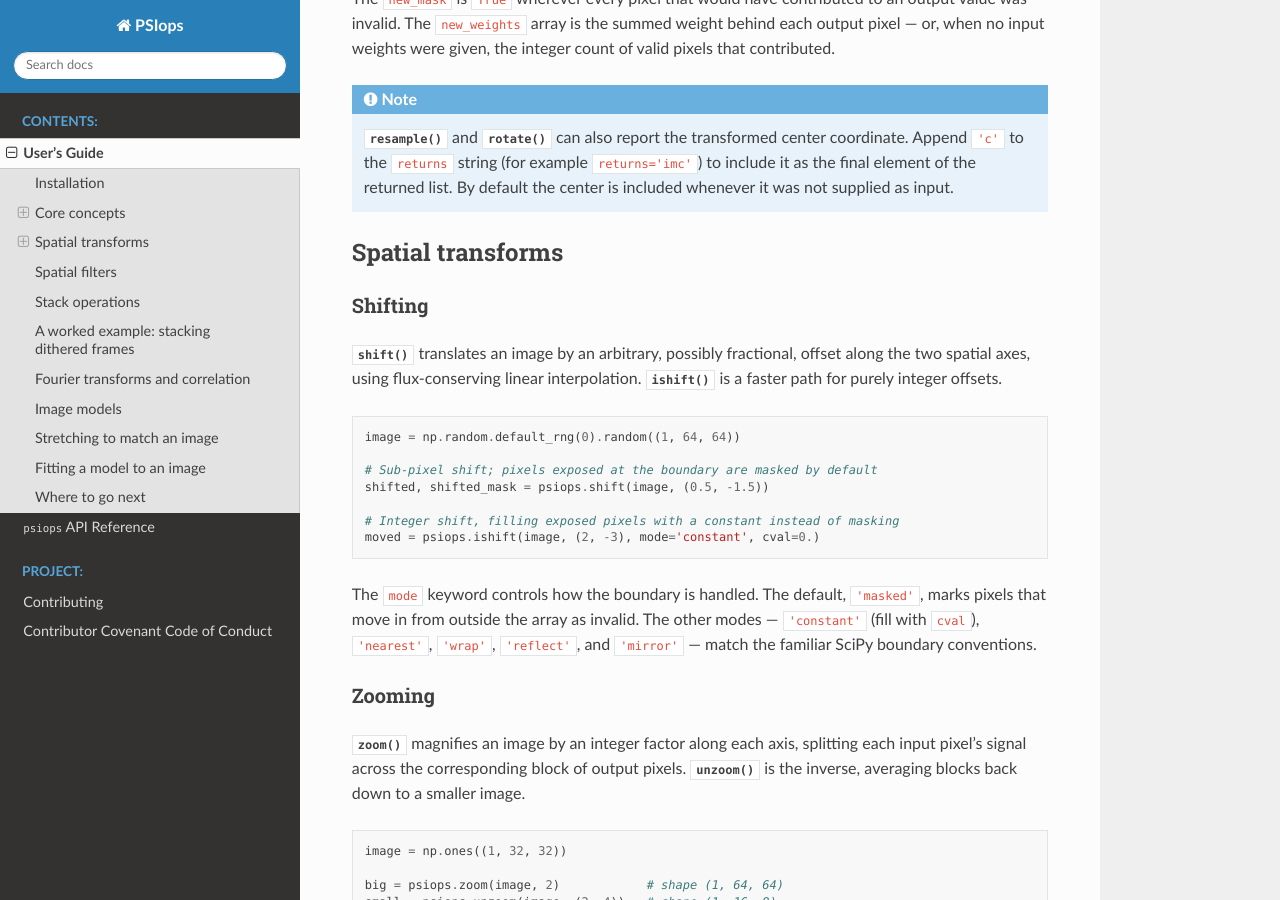
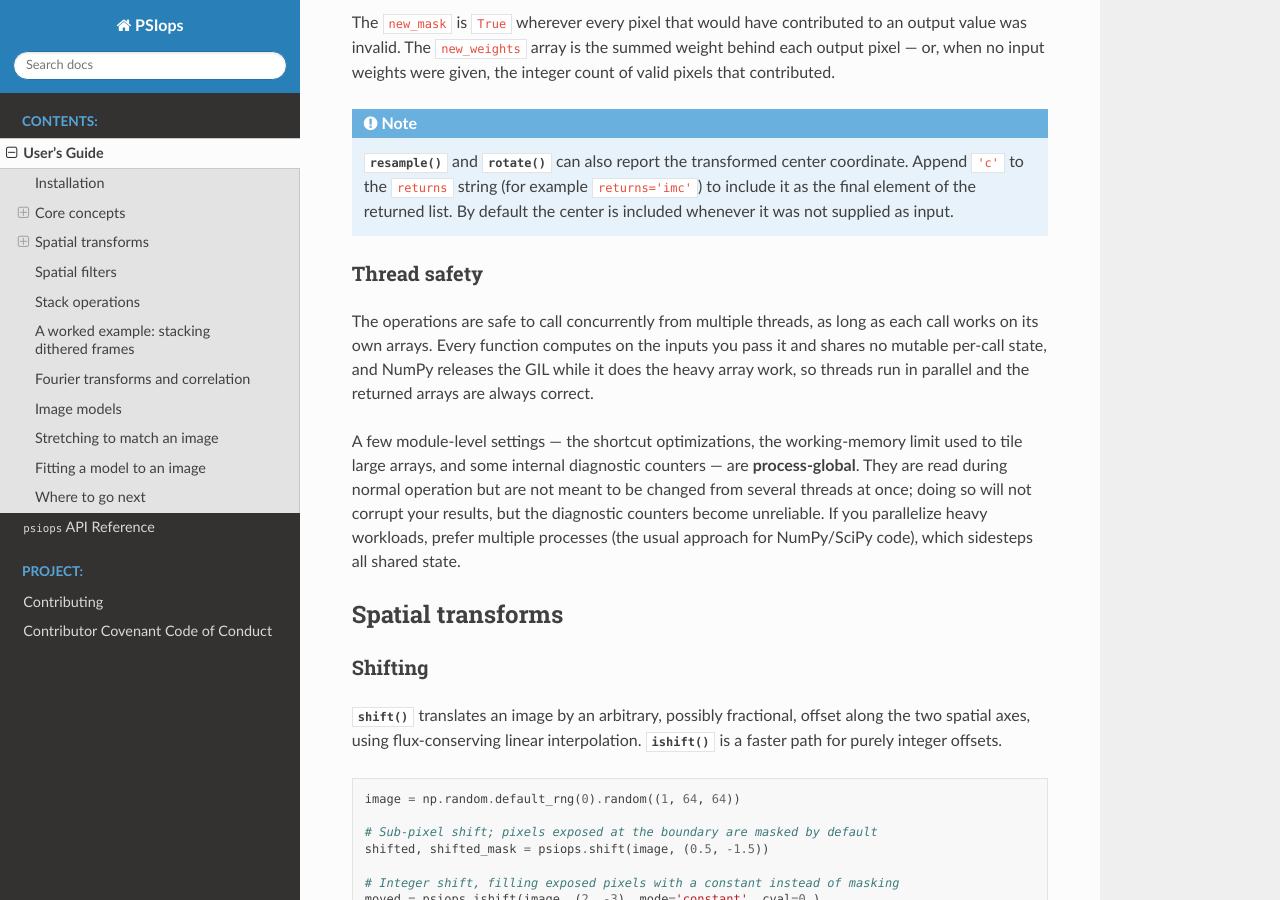
Before and after one commit to SETI/rms-psiops, a Sphinx documentation site: the page built from docs/userguide.rst, in a window 1280 px wide and 900 px high, scrolled down 3610 px. Built offline with Sphinx 7.4.7 and the Read the Docs theme 3.1.0, drawn with Linux system fonts in a browser that asks for light colours.

Commit message:
Document the thread-safety contract
Operations are safe to call concurrently on independent arrays (NumPy
releases the GIL for the heavy work); the process-global shortcut/memory/
diagnostic settings are not meant to be mutated from multiple threads.
Added to the package docstring and a new User's Guide "Thread safety"
section.

Co-Authored-By: Claude Opus 4.8 (1M context) <noreply@anthropic.com>

```diff
--- a/docs/userguide.rst
+++ b/docs/userguide.rst
@@ -168,6 +168,22 @@ valid pixels that contributed.
    transformed center coordinate. Append ``'c'`` to the ``returns`` string (for
    example ``returns='imc'``) to include it as the final element of the returned
    list. By default the center is included whenever it was not supplied as input.
+
+
+Thread safety
+~~~~~~~~~~~~~
+
+The operations are safe to call concurrently from multiple threads, as long as each call
+works on its own arrays. Every function computes on the inputs you pass it and shares no
+mutable per-call state, and NumPy releases the GIL while it does the heavy array work, so
+threads run in parallel and the returned arrays are always correct.
+
+A few module-level settings — the shortcut optimizations, the working-memory limit used to
+tile large arrays, and some internal diagnostic counters — are **process-global**. They are
+read during normal operation but are not meant to be changed from several threads at once;
+doing so will not corrupt your results, but the diagnostic counters become unreliable. If you
+parallelize heavy workloads, prefer multiple processes (the usual approach for NumPy/SciPy
+code), which sidesteps all shared state.
 
 
 Spatial transforms
```
Also changed, not shown: src/psiops/__init__.py (+8 -0 lines).
